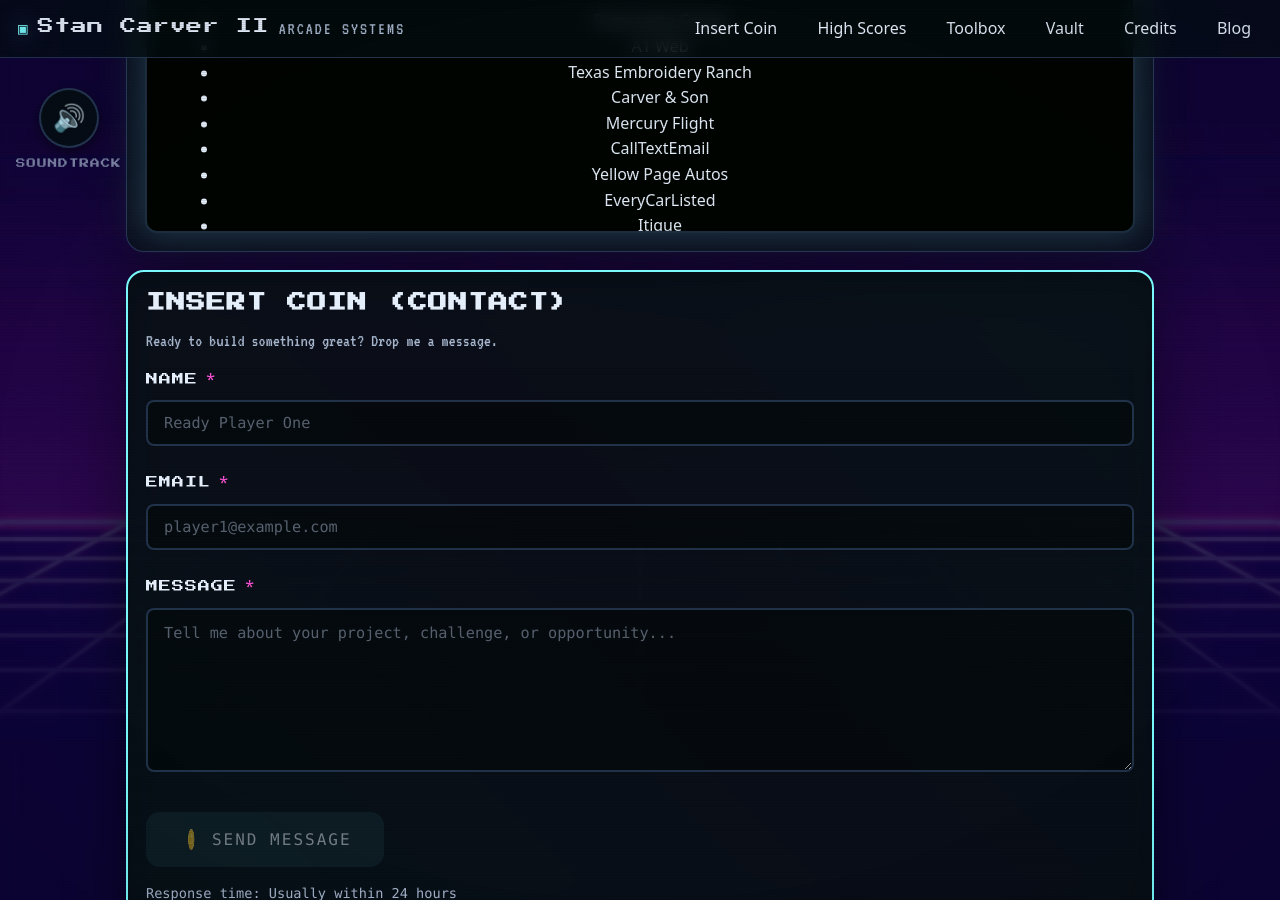
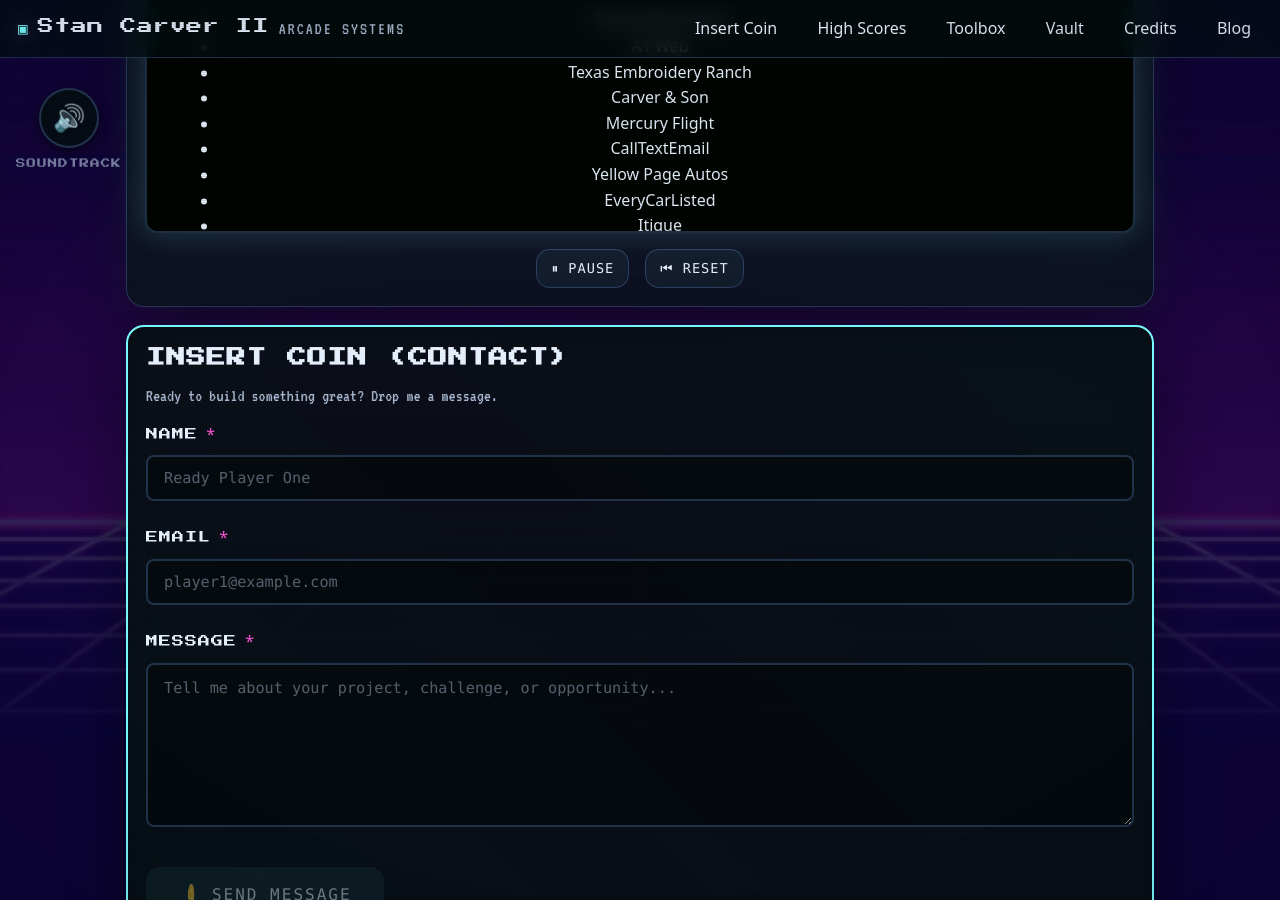
Before and after one commit to scarver2/scarver2.github.io, a Jekyll site: the page built from _pages/insert-coin.md, in a window 1280 px wide and 900 px high, scrolled down 2861 px. Built offline with Jekyll 4.4.1, drawn with Linux system fonts in a browser that asks for light colours.

Commit message:
added controls to scrolling container

```diff
--- a/_pages/insert-coin.md
+++ b/_pages/insert-coin.md
@@ -176,6 +176,12 @@
       {{ md | markdownify }}
     </div>
   </div>
+
+  <!-- Controls -->
+  <div class="credits-controls">
+    <button id="pauseBtn" class="btn">⏸ PAUSE</button>
+    <button id="resetBtn" class="btn">⏮ RESET</button>
+  </div>
 </section>
 
 {% include contact-form.html %}
```
